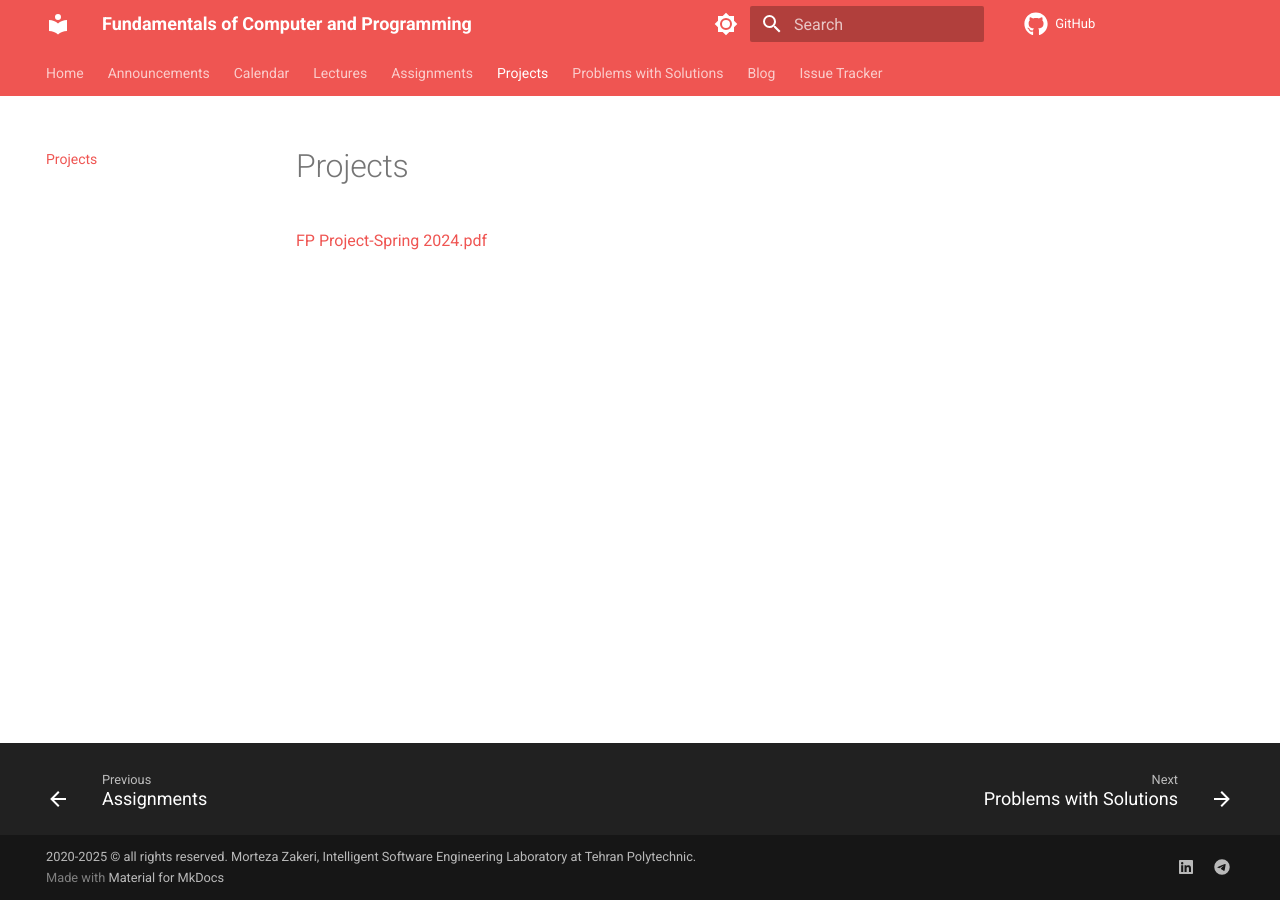
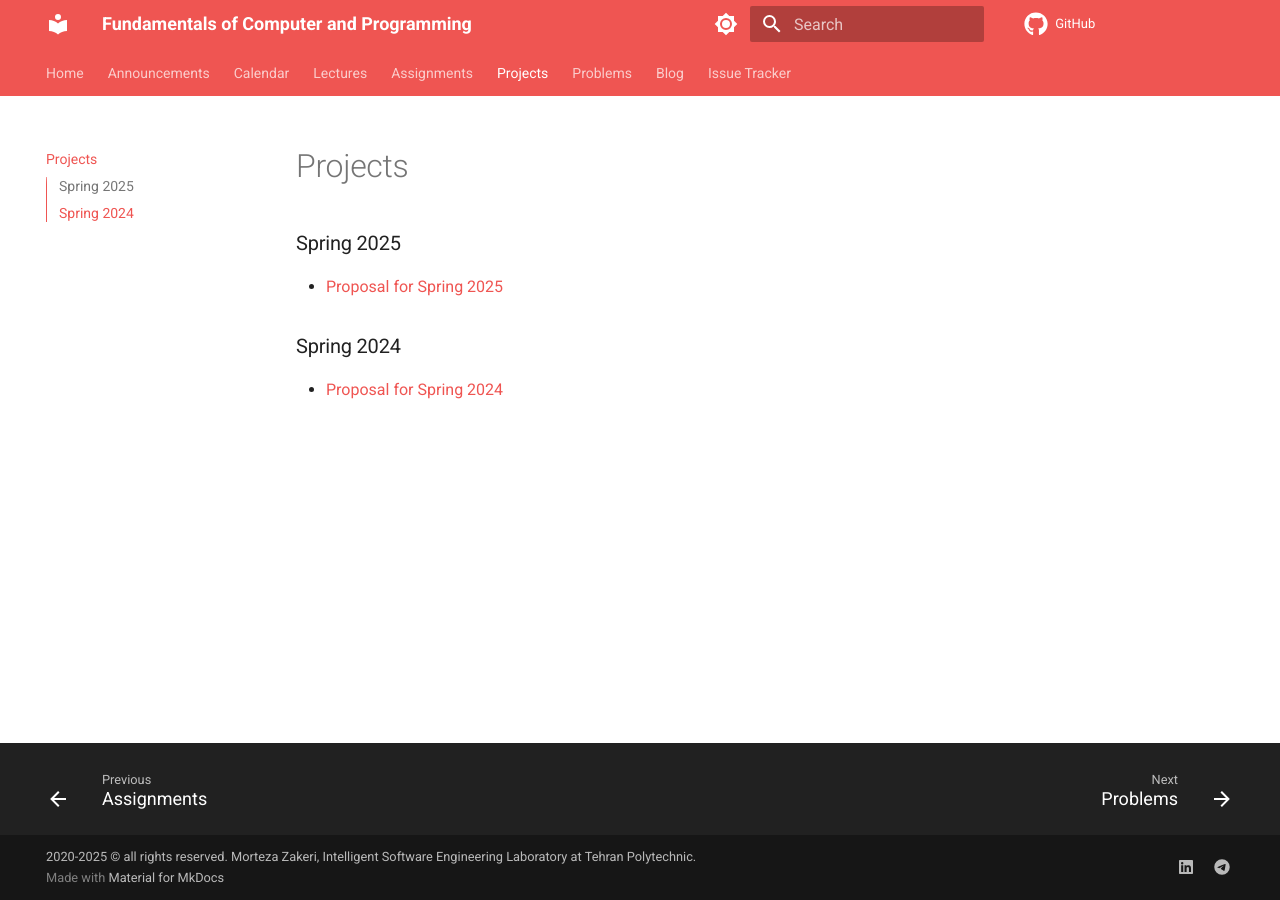
Before and after one commit to m-zakeri/CP, an MkDocs documentation site: the page built from docs/projects/index.md, in a window 1280 px wide. Built offline with MkDocs 1.6.1 and Material for MkDocs 9.7.7, drawn with Linux system fonts in a browser that asks for light colours; comment, search, counter and statistics services are not loaded.

Commit message:
Major update the course site

```diff
--- a/docs/announcements/index.md
+++ b/docs/announcements/index.md
@@ -1,4 +1,4 @@
 # Announcements
 
 * **2024-02-24:** A set of problems with solutions are available at [Problems](../problems/index.md) page.
-* **2024-02-01:** Slides are available on [Lectures](../lectures/index.md) page.
+* **2024-02-01:** Slides (Spring 2024) are available on [Lectures](../lectures/index.md) page.
--- a/docs/projects/index.md
+++ b/docs/projects/index.md
@@ -1,3 +1,10 @@
 # Projects
 
-[FP Project-Spring 2024.pdf](final_project.pdf)
+
+### Spring 2025
+* [Proposal for Spring 2025](#){ target="_blank" }
+
+
+### Spring 2024
+
+* [Proposal for Spring 2024](final_project.pdf){ target="_blank" }
--- a/mkdocs.yml
+++ b/mkdocs.yml
@@ -142,8 +142,8 @@ nav:
     - Lectures: lectures/index.md
     - Assignments: assignments/index.md
     - Projects: projects/index.md
-    - Problems with Solutions: problems/index.md
-    - Blog: bolg/index.md
+    - Problems: problems/index.md
+    - Blog: blog/index.md
     - Issue Tracker: 'https://github.com/m-zakeri/CP/issues'
 
 
```
Also changed, not shown: docs/blog/posts/welcome.md (+4 -1 lines), docs/index.md (+10 -1 lines), docs/problems/index.md (+33 -17 lines), docs/assets/figs/how-computers-work.jpg (added), 1 other file.
